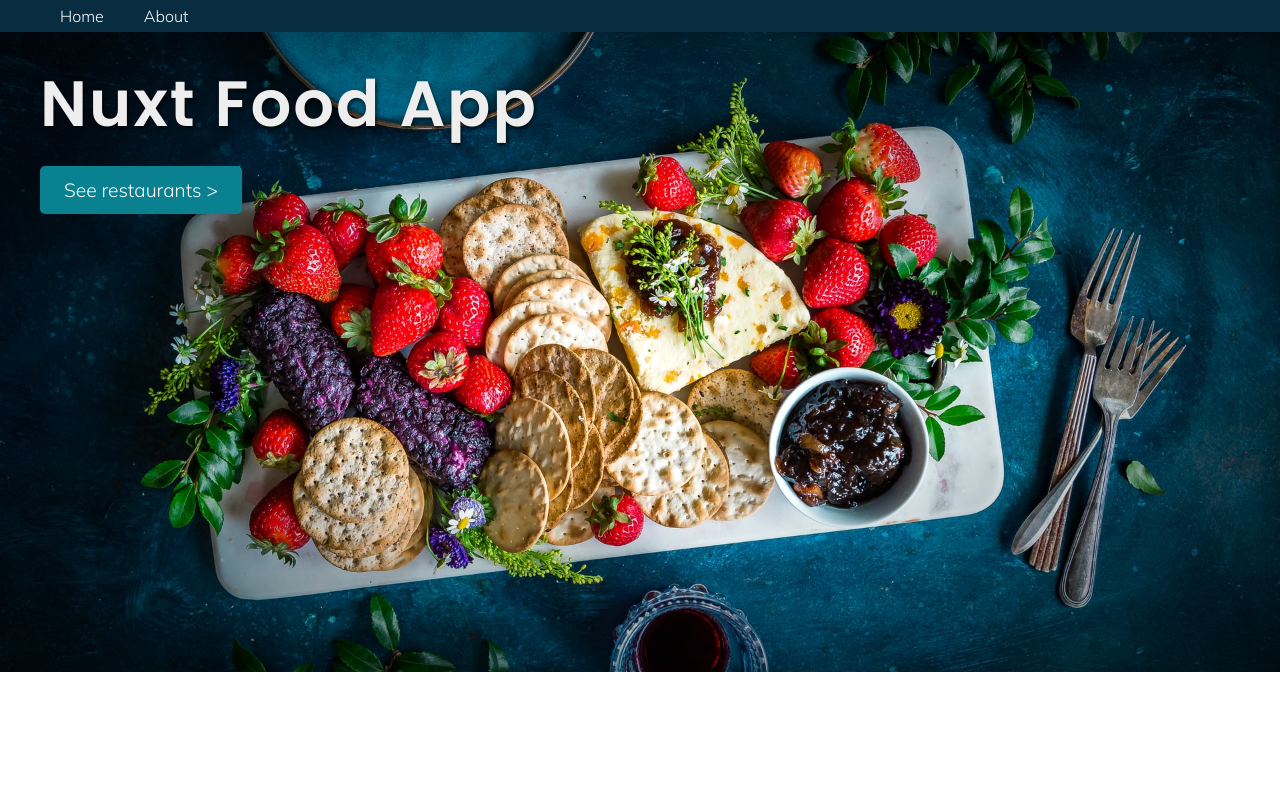
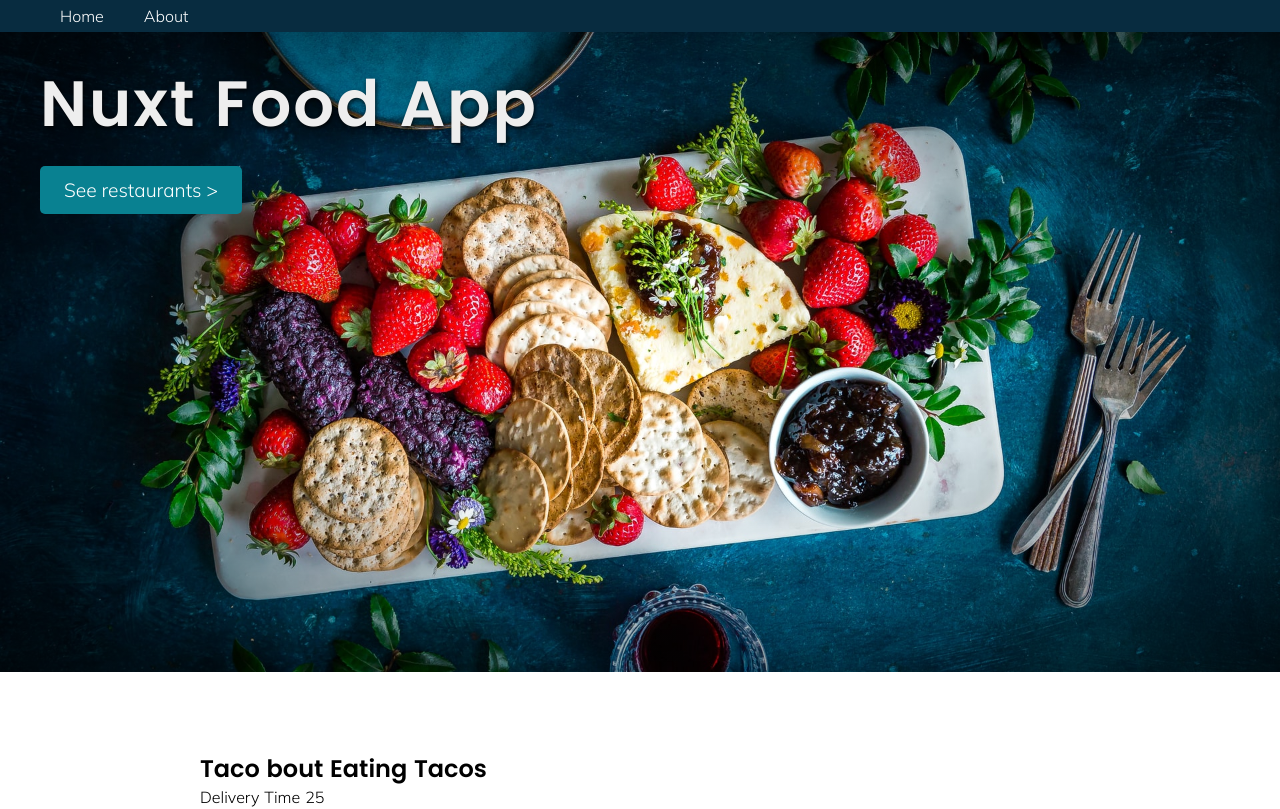
Before and after one commit to LeonNimoy/nuxtfoodapp, a Nuxt app: page / in a window 1280 px wide. Shown: the top 809 px of the page. Built offline with nearby package versions, Linux system fonts and the light colour scheme.

Commit message:
feat: add AppRestaurantinfo.vue component to index.vue

```diff
--- a/pages/index.vue
+++ b/pages/index.vue
@@ -1,15 +1,18 @@
 <template>
   <main class="container">
     <AppHeader/>
+    <AppRestaurantinfo/>
   </main>
 </template>
 
 <script>
 import AppHeader from "~/components/AppHeader";
+import AppRestaurantinfo from "~/components/AppRestaurantinfo";
 
 export default {
   components: {
-    AppHeader
+    AppHeader,
+    AppRestaurantinfo
   }
 };
 </script>
```
